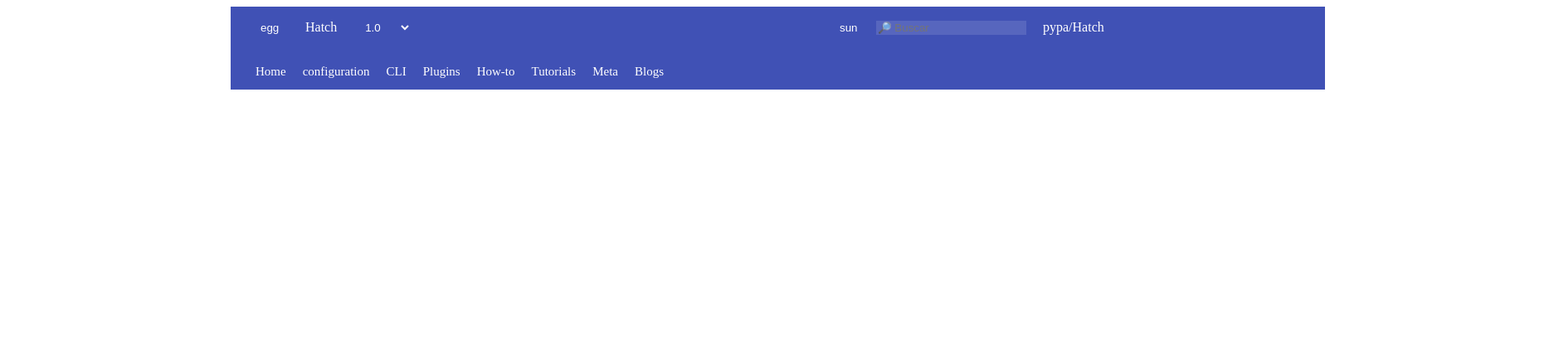
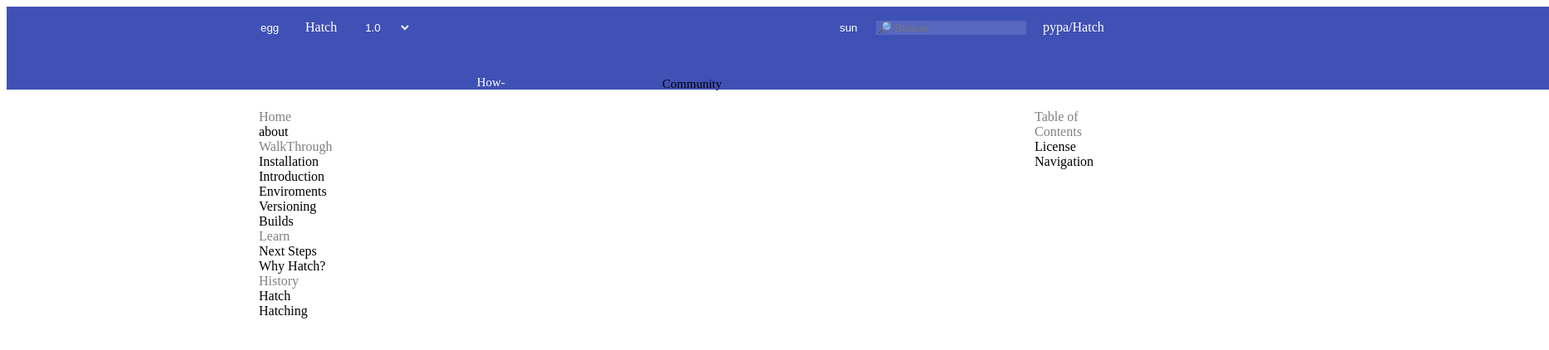
Before and after one commit to Larry-Larios01/hatch_larry, a Vue app in the folder hatch_larry/: page / in a window 1280 px wide. Shown: the top 422 px of the page at 83% size, 1867 px wide, since content can reach past the window. Built offline with nearby package versions, Linux system fonts and the light colour scheme; the HTML template or start-up script is replaced by a standard one.

Commit message:
adding the right and left side

```diff
--- a/hatch_larry/src/components/HelloWorld.vue
+++ b/hatch_larry/src/components/HelloWorld.vue
@@ -14,6 +14,9 @@ export default defineComponent({
 
 <template>
   <div class="main">
+    <div class="empty-container1"></div>
+    <div class="empty-container2"></div>
+
 
     <div class="header">
 
@@ -48,9 +51,49 @@ export default defineComponent({
         <a href="#">Tutorials</a>
         <a href="#">Meta</a>
         <a href="#">Blogs</a>
+        <p>Community</p>
+        <a href="#">Users</a>
+        <a href="#">Highlights</a>
+        <a href="#">Contributing</a>
 
 
       </div>
+
+
+
+
+
+    </div>
+
+    <div class="body">
+
+      <div class="sidebar-left">
+        <p>Home</p>
+        <a href="#">about</a>
+        <p>WalkThrough</p>
+        <a href="#">Installation</a>
+        <a href="#">Introduction</a>
+        <a href="#">Enviroments</a>
+        <a href="#">Versioning</a>
+        <a href="#">Builds</a>
+        <p>Learn</p>
+        <a href="#">Next Steps</a>
+        <a href="#">Why Hatch?</a>
+        <p>History</p>
+        <a href="#">Hatch</a>
+        <a href="#">Hatching</a>
+
+      </div>
+
+      <div class="sidebar-right">
+        <p>Table of Contents</p>
+        <a href="#">License</a>
+        <a href="#">Navigation</a>
+
+
+      </div>
+
+
 
 
 
@@ -85,6 +128,7 @@ export default defineComponent({
   padding: 0;
   display: grid;
   grid-column-start: 2;
+  grid-row-start: 1;
   background-color: #4051B5;
   grid-template-rows: 1fr 1fr;
   grid-template-columns: 698px 621px;
@@ -179,6 +223,64 @@ color: white;
   color: white;
   border: 0;
 }
+.empty-container1{
+  grid-row-start: 1;
+  background-color:#4051B5;
+}
+.empty-container2{
+  grid-row-start: 1;
+  grid-column-start: 3;
+  background-color:#4051B5;
+}
+
+
+.body{
+  display: grid;
+  grid-template-columns: 245px 690px 123px;
+  grid-column-start: 2;
+  grid-row-start: 2;
+}
+
+.sidebar-left{
+  display: flex;
+  align-items: flex-start;
+  flex-direction: column;
+  grid-column-start: 1;
+  margin: 24px;
+}
+
+.sidebar-left a{
+  text-decoration: none;
+  margin: 0 10px;
+  color: black;
+}
+
+.sidebar-left p{
+  margin: 0 10px;
+  color: grey;
+}
+
+.sidebar-right{
+  display: flex;
+  align-items: flex-start;
+  flex-direction: column;
+  grid-column-start: 3;
+  margin: 24px;
+}
+
+.sidebar-right a{
+  text-decoration: none;
+  margin: 0 10px;
+  color: black;
+}
+
+.sidebar-right p{
+  margin: 0 10px;
+  color: grey;
+}
+
+
+
 
 
 
```
